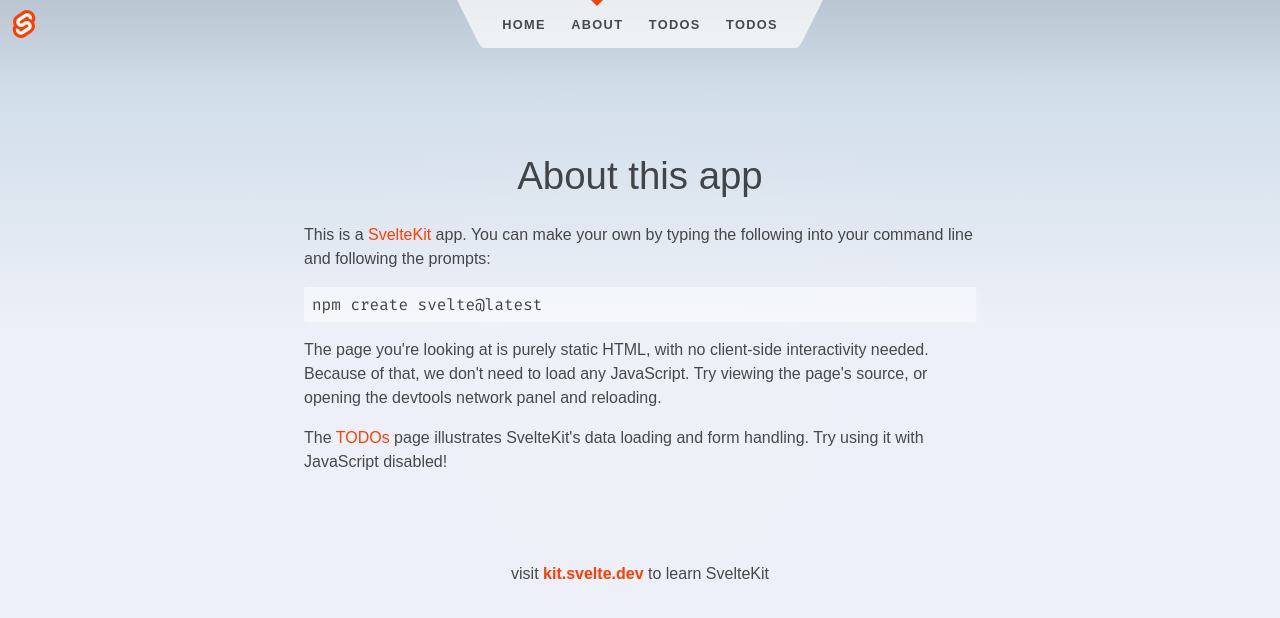
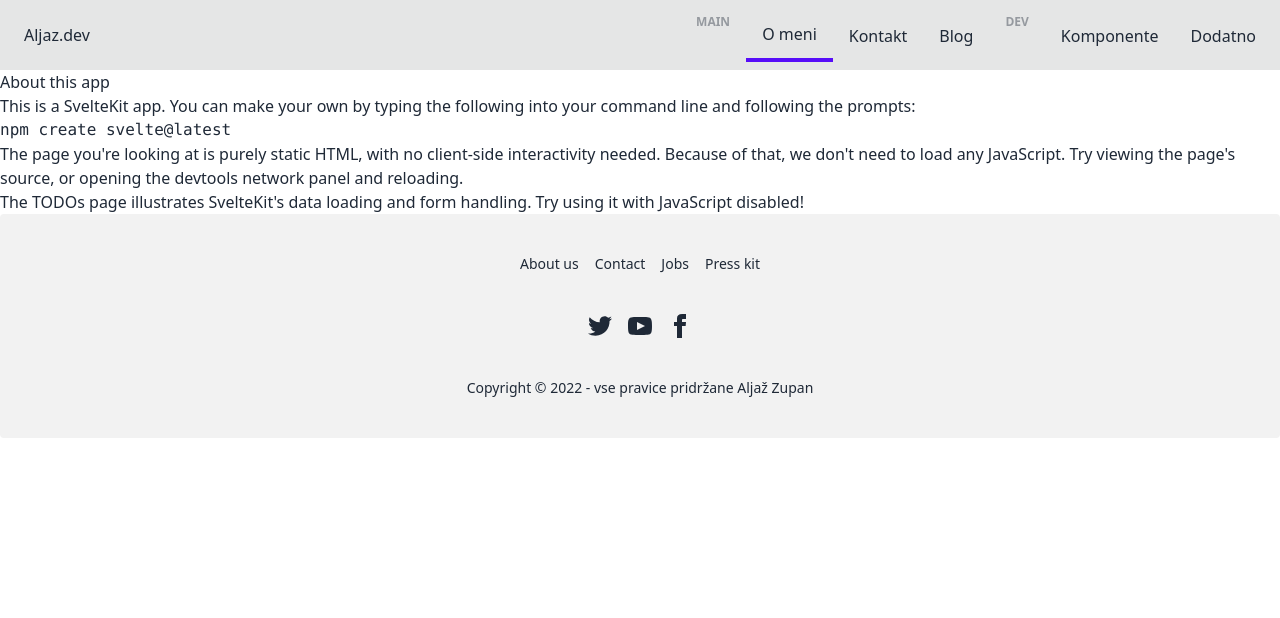
Before and after one commit to aljaz-zupan/portfolio, a SvelteKit app: page /about in a window 1280 px wide. Shown: the top 618 px of the page. Built offline with nearby package versions, Linux system fonts and the light colour scheme.

Commit message:
daisyui and tailwind

```diff
--- /dev/null
+++ b/postcss.config.cjs
@@ -0,0 +1,3 @@
+module.exports = {
+	plugins: [require('tailwindcss'), require('autoprefixer')]
+};
--- a/src/app.css
+++ b/src/app.css
@@ -1,107 +1,3 @@
-@import '@fontsource/fira-mono';
-
-:root {
-	font-family: Arial, -apple-system, BlinkMacSystemFont, 'Segoe UI', Roboto, Oxygen, Ubuntu,
-		Cantarell, 'Open Sans', 'Helvetica Neue', sans-serif;
-	--font-mono: 'Fira Mono', monospace;
-	--pure-white: #ffffff;
-	--primary-color: #b9c6d2;
-	--secondary-color: #d0dde9;
-	--tertiary-color: #edf0f8;
-	--accent-color: #ff3e00;
-	--heading-color: rgba(0, 0, 0, 0.7);
-	--text-color: #444444;
-	--background-without-opacity: rgba(255, 255, 255, 0.7);
-	--column-width: 42rem;
-	--column-margin-top: 4rem;
-}
-
-body {
-	min-height: 100vh;
-	margin: 0;
-	background-color: var(--primary-color);
-	background: linear-gradient(
-		180deg,
-		var(--primary-color) 0%,
-		var(--secondary-color) 10.45%,
-		var(--tertiary-color) 41.35%
-	);
-}
-
-body::before {
-	content: '';
-	width: 80vw;
-	height: 100vh;
-	position: absolute;
-	top: 0;
-	left: 10vw;
-	z-index: -1;
-	background: radial-gradient(
-		50% 50% at 50% 50%,
-		var(--pure-white) 0%,
-		rgba(255, 255, 255, 0) 100%
-	);
-	opacity: 0.05;
-}
-
-#svelte {
-	min-height: 100vh;
-	display: flex;
-	flex-direction: column;
-}
-
-h1,
-h2,
-p {
-	font-weight: 400;
-	color: var(--heading-color);
-}
-
-p {
-	line-height: 1.5;
-}
-
-a {
-	color: var(--accent-color);
-	text-decoration: none;
-}
-
-a:hover {
-	text-decoration: underline;
-}
-
-h1 {
-	font-size: 2rem;
-	text-align: center;
-}
-
-h2 {
-	font-size: 1rem;
-}
-
-pre {
-	font-size: 16px;
-	font-family: var(--font-mono);
-	background-color: rgba(255, 255, 255, 0.45);
-	border-radius: 3px;
-	box-shadow: 2px 2px 6px rgb(255 255 255 / 25%);
-	padding: 0.5em;
-	overflow-x: auto;
-	color: var(--text-color);
-}
-
-input,
-button {
-	font-size: inherit;
-	font-family: inherit;
-}
-
-button:focus:not(:focus-visible) {
-	outline: none;
-}
-
-@media (min-width: 720px) {
-	h1 {
-		font-size: 2.4rem;
-	}
-}
+@tailwind base;
+@tailwind components;
+@tailwind utilities;
--- a/src/lib/header/Header.svelte
+++ b/src/lib/header/Header.svelte
@@ -1,129 +1,48 @@
 <script lang="ts">
 	import { page } from '$app/stores';
 	import logo from './svelte-logo.svg';
+	import Icon from './Icon.svelte';
 </script>
 
-<header>
-	<div class="corner">
-		<a href="https://kit.svelte.dev">
-			<img src={logo} alt="SvelteKit" />
-		</a>
+<div class="drawer">
+	<input id="my-drawer-3" type="checkbox" class="drawer-toggle" />
+	<div class="drawer-content flex flex-col">
+		<!-- Navbar -->
+		<div class="w-full navbar bg-base-300">
+			<div class="flex-none lg:hidden">
+				<label for="my-drawer-3" class="btn btn-square btn-ghost">
+					<svg
+						xmlns="http://www.w3.org/2000/svg"
+						fill="none"
+						viewBox="0 0 24 24"
+						class="inline-block w-6 h-6 stroke-current"
+						><path
+							stroke-linecap="round"
+							stroke-linejoin="round"
+							stroke-width="2"
+							d="M4 6h16M4 12h16M4 18h16"
+						/></svg
+					>
+				</label>
+			</div>
+			<div class="flex-1 px-2 mx-2">Navbar Title</div>
+			<div class="flex-none hidden lg:block">
+				<ul class="menu menu-horizontal">
+					<!-- Navbar menu content here -->
+					<li><a>Navbar Item 1</a></li>
+					<li><a>Navbar Item 2</a></li>
+				</ul>
+			</div>
+		</div>
+		<!-- Page content here -->
+		Content
 	</div>
-
-	<nav data-sveltekit-prefetch>
-		<svg viewBox="0 0 2 3" aria-hidden="true">
-			<path d="M0,0 L1,2 C1.5,3 1.5,3 2,3 L2,0 Z" />
-		</svg>
-		<ul>
-			<li class:active={$page.url.pathname === '/'}>
-				<a href="/">Home</a>
-			</li>
-			<li class:active={$page.url.pathname === '/about'}>
-				<a href="/about">About</a>
-			</li>
-			<li class:active={$page.url.pathname === '/todos'}>
-				<a href="/todos">Todos</a>
-			</li>
-			<li class:active={$page.url.pathname === '/experiments'}>
-				<a href="/experiments">Todos</a>
-			</li>
+	<div class="drawer-side">
+		<label for="my-drawer-3" class="drawer-overlay" />
+		<ul class="menu p-4 overflow-y-auto w-80 bg-base-100">
+			<!-- Sidebar content here -->
+			<li><a>Sidebar Item 1</a></li>
+			<li><a>Sidebar Item 2</a></li>
 		</ul>
-		<svg viewBox="0 0 2 3" aria-hidden="true">
-			<path d="M0,0 L0,3 C0.5,3 0.5,3 1,2 L2,0 Z" />
-		</svg>
-	</nav>
-
-	<div class="corner">
-		<!-- TODO put something else here? github link? -->
 	</div>
-</header>
-
-<style>
-	header {
-		display: flex;
-		justify-content: space-between;
-	}
-
-	.corner {
-		width: 3em;
-		height: 3em;
-	}
-
-	.corner a {
-		display: flex;
-		align-items: center;
-		justify-content: center;
-		width: 100%;
-		height: 100%;
-	}
-
-	.corner img {
-		width: 2em;
-		height: 2em;
-		object-fit: contain;
-	}
-
-	nav {
-		display: flex;
-		justify-content: center;
-		--background: rgba(255, 255, 255, 0.7);
-	}
-
-	svg {
-		width: 2em;
-		height: 3em;
-		display: block;
-	}
-
-	path {
-		fill: var(--background);
-	}
-
-	ul {
-		position: relative;
-		padding: 0;
-		margin: 0;
-		height: 3em;
-		display: flex;
-		justify-content: center;
-		align-items: center;
-		list-style: none;
-		background: var(--background);
-		background-size: contain;
-	}
-
-	li {
-		position: relative;
-		height: 100%;
-	}
-
-	li.active::before {
-		--size: 6px;
-		content: '';
-		width: 0;
-		height: 0;
-		position: absolute;
-		top: 0;
-		left: calc(50% - var(--size));
-		border: var(--size) solid transparent;
-		border-top: var(--size) solid var(--accent-color);
-	}
-
-	nav a {
-		display: flex;
-		height: 100%;
-		align-items: center;
-		padding: 0 1em;
-		color: var(--heading-color);
-		font-weight: 700;
-		font-size: 0.8rem;
-		text-transform: uppercase;
-		letter-spacing: 0.1em;
-		text-decoration: none;
-		transition: color 0.2s linear;
-	}
-
-	a:hover {
-		color: var(--accent-color);
-	}
-</style>
+</div>
--- /dev/null
+++ b/src/lib/header/Icon.svelte
@@ -0,0 +1,31 @@
+<script lang="ts">
+	export let link: string;
+	export let type: string;
+
+	import GitHubOutlineIcon from '@indaco/svelte-iconoir/icons/GitHubOutlineIcon.svelte';
+	import GitHubIcon from '@indaco/svelte-iconoir/icons/GitHubIcon.svelte';
+	import type { SvelteComponent, SvelteComponentTyped } from 'svelte/internal';
+
+	const components = [
+		{ name: 'githuboutline', component: GitHubOutlineIcon },
+		{ name: 'github', component: GitHubIcon }
+	];
+
+	const findIcon = (componentType: any): SvelteComponent => {
+		const item = components.find((item) => {
+			return item.name === componentType;
+		});
+		console.log(item?.component);
+		return item?.component;
+	};
+</script>
+
+<a href={link}>
+	<svelte:component this={findIcon(type)} />
+</a>
+
+<style>
+	a {
+		color: black;
+	}
+</style>
--- a/src/routes/+layout.svelte
+++ b/src/routes/+layout.svelte
@@ -1,45 +1,121 @@
 <script lang="ts">
+	import '../app.css';
 	import Header from '$lib/header/Header.svelte';
-	import '../app.css';
 </script>
 
-<Header />
+<div class="drawer">
+	<input id="my-drawer-3" type="checkbox" class="drawer-toggle" />
+	<div class="drawer-content flex flex-col">
+		<!-- Navbar -->
+		<div class="w-full navbar bg-base-300">
+			<div class="flex-1 px-2 mx-2">Aljaz.dev</div>
+			<div class="flex-none hidden lg:block">
+				<ul class="menu menu-horizontal">
+					<!-- Navbar menu content here -->
+					<li class="menu-title">
+						<span>MAIN</span>
+					</li>
+					<li class="bordered"><a>O meni</a></li>
+					<li><a>Kontakt</a></li>
+					<li><a>Blog</a></li>
+					<li class="menu-title">
+						<span>DEV</span>
+					</li>
+					<li><a>Komponente</a></li>
+					<li><a>Dodatno</a></li>
+				</ul>
+			</div>
+			<div class="flex-none lg:hidden">
+				<label for="my-drawer-3" class="btn btn-square btn-ghost">
+					<svg
+						xmlns="http://www.w3.org/2000/svg"
+						fill="none"
+						viewBox="0 0 24 24"
+						class="inline-block w-6 h-6 stroke-current"
+						><path
+							stroke-linecap="round"
+							stroke-linejoin="round"
+							stroke-width="2"
+							d="M4 6h16M4 12h16M4 18h16"
+						/></svg
+					>
+				</label>
+			</div>
+		</div>
+		<main>
+			<slot />
+		</main>
+		<footer class="footer footer-center p-10 bg-base-200 text-base-content rounded">
+			<div class="grid grid-flow-col gap-4">
+				<a class="link link-hover">About us</a>
+				<a class="link link-hover">Contact</a>
+				<a class="link link-hover">Jobs</a>
+				<a class="link link-hover">Press kit</a>
+			</div>
+			<div>
+				<div class="grid grid-flow-col gap-4">
+					<a
+						><svg
+							xmlns="http://www.w3.org/2000/svg"
+							width="24"
+							height="24"
+							viewBox="0 0 24 24"
+							class="fill-current"
+							><path
+								d="M24 4.557c-.883.392-1.832.656-2.828.775 1.017-.609 1.798-1.574 2.165-2.724-.951.564-2.005.974-3.127 1.195-.897-.957-2.178-1.555-3.594-1.555-3.179 0-5.515 2.966-4.797 6.045-4.091-.205-7.719-2.165-10.148-5.144-1.29 2.213-.669 5.108 1.523 6.574-.806-.026-1.566-.247-2.229-.616-.054 2.281 1.581 4.415 3.949 4.89-.693.188-1.452.232-2.224.084.626 1.956 2.444 3.379 4.6 3.419-2.07 1.623-4.678 2.348-7.29 2.04 2.179 1.397 4.768 2.212 7.548 2.212 9.142 0 14.307-7.721 13.995-14.646.962-.695 1.797-1.562 2.457-2.549z"
+							/></svg
+						></a
+					>
+					<a
+						><svg
+							xmlns="http://www.w3.org/2000/svg"
+							width="24"
+							height="24"
+							viewBox="0 0 24 24"
+							class="fill-current"
+							><path
+								d="M19.615 3.184c-3.604-.246-11.631-.245-15.23 0-3.897.266-4.356 2.62-4.385 8.816.029 6.185.484 8.549 4.385 8.816 3.6.245 11.626.246 15.23 0 3.897-.266 4.356-2.62 4.385-8.816-.029-6.185-.484-8.549-4.385-8.816zm-10.615 12.816v-8l8 3.993-8 4.007z"
+							/></svg
+						></a
+					>
+					<a
+						><svg
+							xmlns="http://www.w3.org/2000/svg"
+							width="24"
+							height="24"
+							viewBox="0 0 24 24"
+							class="fill-current"
+							><path
+								d="M9 8h-3v4h3v12h5v-12h3.642l.358-4h-4v-1.667c0-.955.192-1.333 1.115-1.333h2.885v-5h-3.808c-3.596 0-5.192 1.583-5.192 4.615v3.385z"
+							/></svg
+						></a
+					>
+				</div>
+			</div>
+			<div>
+				<p>Copyright © 2022 - vse pravice pridržane Aljaž Zupan</p>
+			</div>
+		</footer>
+	</div>
 
-<main>
-	<slot />
-</main>
-
-<footer>
-	<p>visit <a href="https://kit.svelte.dev">kit.svelte.dev</a> to learn SvelteKit</p>
-</footer>
+	<div class="drawer-side">
+		<label for="my-drawer-3" class="drawer-overlay" />
+		<ul class="menu p-4 overflow-y-auto w-80 bg-base-100">
+			<!-- Sidebar content here -->
+			<li class="menu-title">
+				<span>MAIN</span>
+			</li>
+			<li class="bordered"><a>O meni</a></li>
+			<li><a>Kontakt</a></li>
+			<li><a>Blog</a></li>
+			<li class="menu-title">
+				<span>DEV</span>
+			</li>
+			<li><a>Komponente</a></li>
+			<li><a>Dodatno</a></li>
+		</ul>
+	</div>
+</div>
 
 <style>
-	main {
-		flex: 1;
-		display: flex;
-		flex-direction: column;
-		padding: 1rem;
-		width: 100%;
-		max-width: 1024px;
-		margin: 0 auto;
-		box-sizing: border-box;
-	}
-
-	footer {
-		display: flex;
-		flex-direction: column;
-		justify-content: center;
-		align-items: center;
-		padding: 40px;
-	}
-
-	footer a {
-		font-weight: bold;
-	}
-
-	@media (min-width: 480px) {
-		footer {
-			padding: 40px 0;
-		}
-	}
 </style>
--- a/src/routes/+page.svelte
+++ b/src/routes/+page.svelte
@@ -7,51 +7,22 @@
 	<meta name="description" content="Svelte demo app" />
 </svelte:head>
 
-<section>
-	<h1>
-		<span class="welcome">
-			<picture>
-				<source srcset="svelte-welcome.webp" type="image/webp" />
-				<img src="svelte-welcome.png" alt="Welcome" />
-			</picture>
-		</span>
-
-		to your new<br />SvelteKit app
-	</h1>
-
-	<h2>
-		try editing <strong>src/routes/+page.svelte</strong>
-	</h2>
-
-	<Counter />
-</section>
+<div
+	class="hero min-h-[calc(100vh-theme(spacing.16))]"
+	style="background-image: url(https://placeimg.com/1000/800/arch);"
+>
+	<div class="hero-overlay bg-opacity-60" />
+	<div class="hero-content text-center text-neutral-content">
+		<div class="max-w-md">
+			<h1 class="mb-5 text-5xl font-bold">Hello there</h1>
+			<p class="mb-5">
+				Provident cupiditate voluptatem et in. Quaerat fugiat ut assumenda excepturi exercitationem
+				quasi. In deleniti eaque aut repudiandae et a id nisi.
+			</p>
+			<button class="btn btn-primary">Get Started</button>
+		</div>
+	</div>
+</div>
 
 <style>
-	section {
-		display: flex;
-		flex-direction: column;
-		justify-content: center;
-		align-items: center;
-		flex: 1;
-	}
-
-	h1 {
-		width: 100%;
-	}
-
-	.welcome {
-		display: block;
-		position: relative;
-		width: 100%;
-		height: 0;
-		padding: 0 0 calc(100% * 495 / 2048) 0;
-	}
-
-	.welcome img {
-		position: absolute;
-		width: 100%;
-		height: 100%;
-		top: 0;
-		display: block;
-	}
 </style>
--- /dev/null
+++ b/src/routes/blog/+page.svelte
@@ -0,0 +1,20 @@
+<script>
+</script>
+
+<svelte:head>
+	<title>Blog</title>
+	<meta name="description" content="Someting to write about" />
+</svelte:head>
+
+<div class="content m-20">
+	<h1>Blog</h1>
+	<div class="btn btn-primary">dsad</div>
+</div>
+
+<style>
+	.content {
+		width: 100%;
+		max-width: var(--column-width);
+		margin: var(--column-margin-top) auto 0 auto;
+	}
+</style>
--- /dev/null
+++ b/tailwind.config.cjs
@@ -0,0 +1,4 @@
+module.exports = {
+	content: ['./src/routes/**/*.{svelte,js,ts}'],
+	plugins: [require('daisyui')]
+};
--- a/vite.config.ts
+++ b/vite.config.ts
@@ -2,7 +2,8 @@
 import type { UserConfig } from 'vite';
 
 const config: UserConfig = {
-	plugins: [sveltekit()]
+	plugins: [sveltekit()],
+	ssr: { noExternal: ['@indaco/svelte-iconoir/**'] }
 };
 
 export default config;
```
Also changed, not shown: package.json (+9 -2 lines), 1 other file (tests, documents, lock files or other folders).
